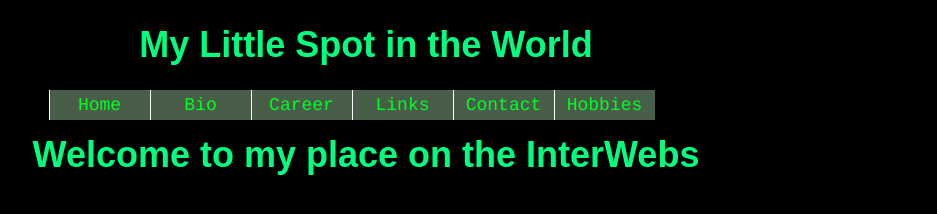
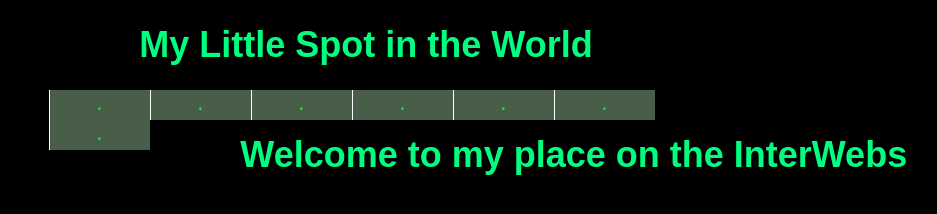
Before and after one commit to mixedup4x4/mixedup4x4.github.io, a plain HTML site: page index.html in a window 1280 px wide. Shown: the whole page, without its empty margins (274-1211 px from the left). Drawn offline with Linux system fonts and the light colour scheme.

Commit message:
Update index.html

```diff
--- a/index.html
+++ b/index.html
@@ -9,12 +9,13 @@
 <h1>My Little Spot in the World</h1>
 
 <ul id="list-nav">
-<li><a href="index.html">Home</a></li>
-<li><a href="bio.html">Bio</a></li>
-<li><a href="career.html">Career</a></li>
-<li><a href="links.html">Links</a></li>
-<li><a href="contact.html">Contact</a></li>
-<li><a href="hobby.html">Hobbies</a></li>
+<li><a href="index.html">.</a></li>
+<li><a href="index.html">.</a></li>
+<li><a href="index.html">.</a></li>
+<li><a href="index.html">.</a></li>
+<li><a href="index.html">.</a></li>
+<li><a href="index.html">.</a></li>
+<li><a href="index.html">.</a></li>
 </ul>
 
 <br />
```
